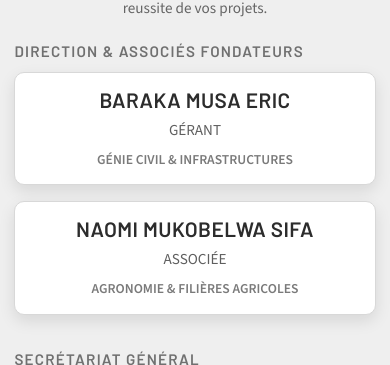
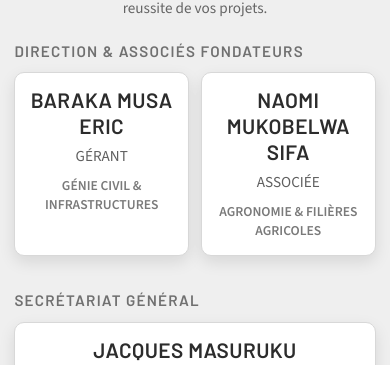
Before and after one commit to jacquesmasuruku2/GEACO-Sarl, a React (Vite) app: page /personnel in a window 390 px wide. Shown: the part 645-1010 px from the top of the page. Built offline with nearby package versions, Linux system fonts and the light colour scheme; no server answers; the database is empty.

Commit message:
Ajuster la taille des cartes et photos de la page Notre Equipe.
Les visuels sont plus compacts et harmonisés avec le modèle de présentation demandé, sur desktop comme sur mobile.

Made-with: Cursor

```diff
--- a/src/styles/global.css
+++ b/src/styles/global.css
@@ -2541,7 +2541,7 @@ html.site-header-topbar-hidden .site-topbar {
 
 .personnel-team-grid {
   display: grid;
-  grid-template-columns: repeat(auto-fit, minmax(min(100%, 210px), 1fr));
+  grid-template-columns: repeat(auto-fit, minmax(min(100%, 185px), 1fr));
   gap: 1rem;
 }
 
@@ -2560,12 +2560,15 @@ html.site-header-topbar-hidden .site-topbar {
   min-height: 100%;
   text-align: center;
   overflow: hidden;
+  max-width: 220px;
+  margin-inline: auto;
 }
 
 .personnel-card__media {
   margin: 0;
   width: 100%;
-  aspect-ratio: 4 / 3;
+  aspect-ratio: 16 / 11;
+  max-height: 138px;
   border-radius: 0;
   position: relative;
   background: #f1f1f1;
@@ -2656,6 +2659,19 @@ html.site-header-topbar-hidden .site-topbar {
 }
 
 @media (max-width: 640px) {
+  .personnel-team-grid {
+    grid-template-columns: repeat(auto-fit, minmax(min(100%, 165px), 1fr));
+    gap: 0.75rem;
+  }
+
+  .personnel-card--modern {
+    max-width: 100%;
+  }
+
+  .personnel-card__media {
+    max-height: 128px;
+  }
+
   .personnel-showcase__head {
     margin-bottom: 1.35rem;
   }
```
